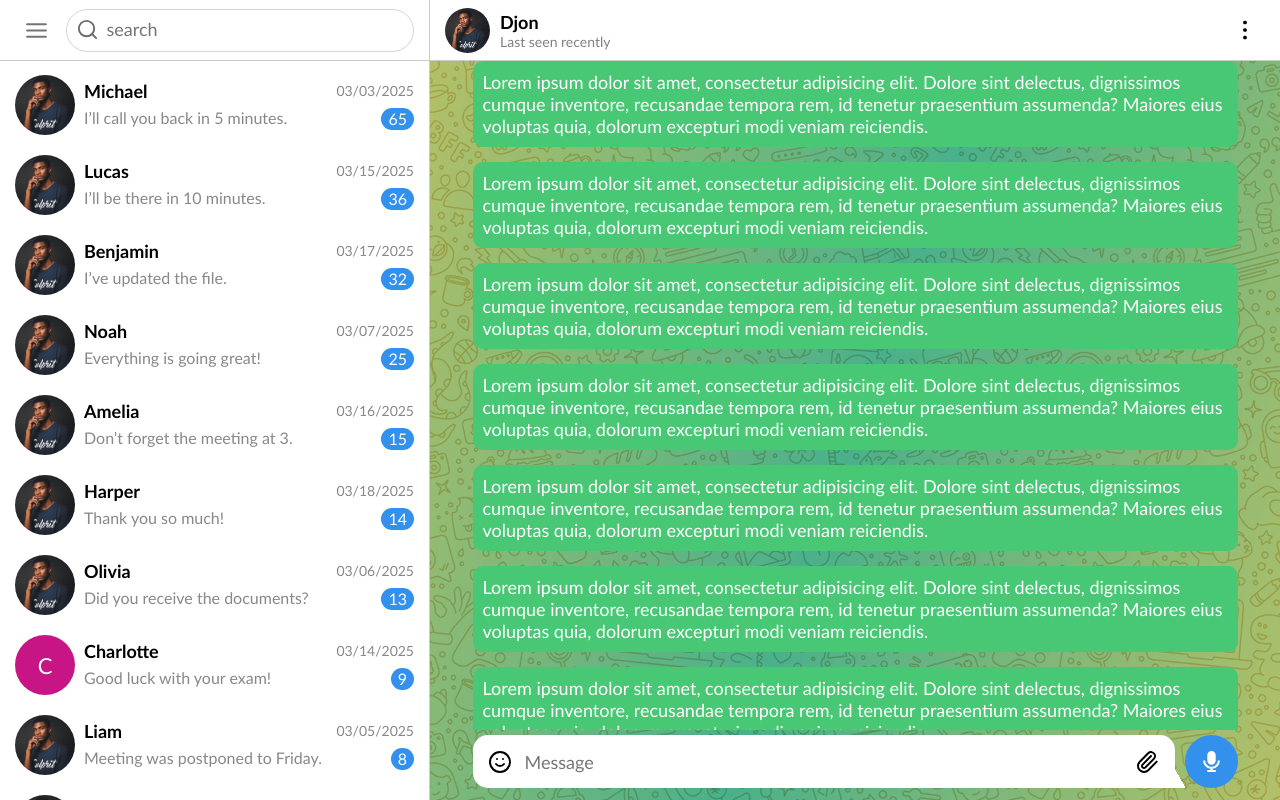
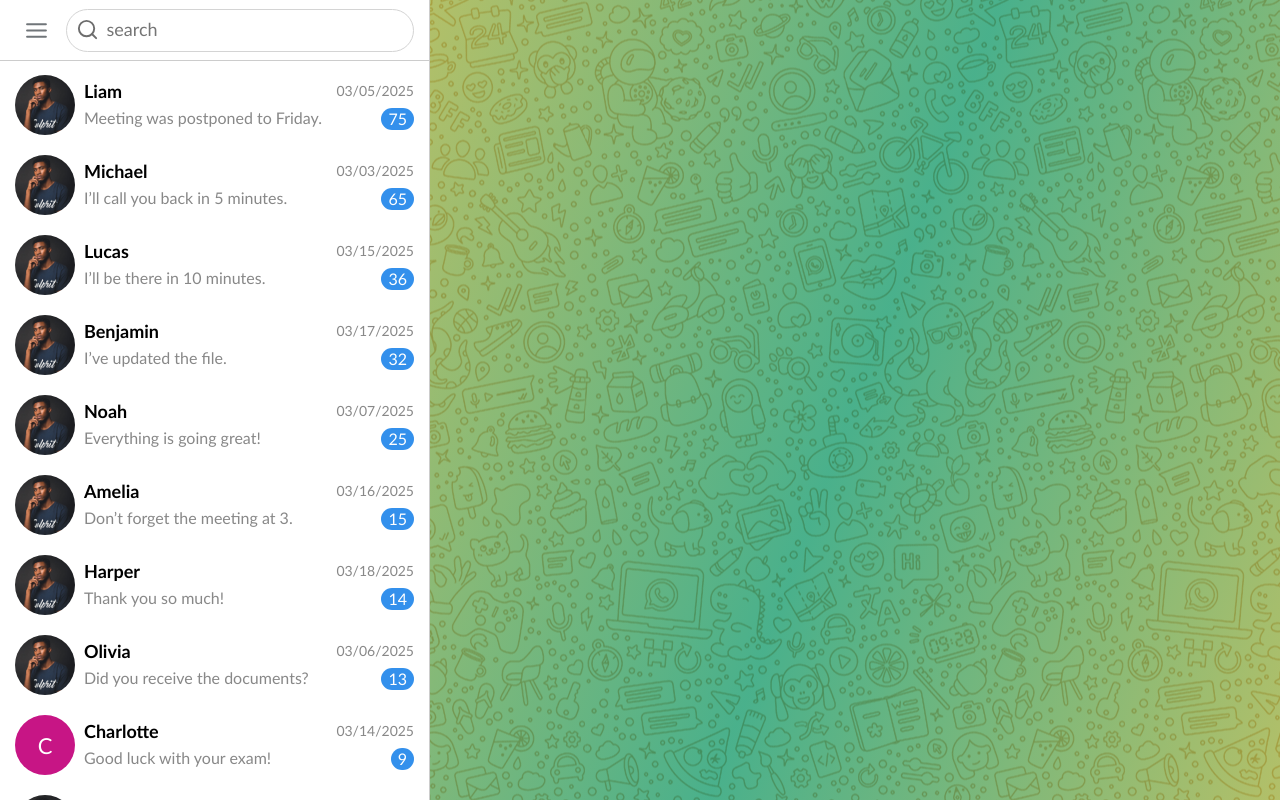
Before and after one commit to hakimov-vs/vortext, a Vue app: page / in a window 1280 px wide. Built offline with nearby package versions, Linux system fonts and the light colour scheme.

Commit message:
global storage is added

```diff
--- a/src/components/ChatSide.vue
+++ b/src/components/ChatSide.vue
@@ -1,5 +1,5 @@
 <template>
-    <div id="chat-side">
+    <div id="chat-side" v-if="store.selectedChat">
         <div class="header">
            <div class="header-bar">
                 <div class="chat-thumbnails">
@@ -11,12 +11,15 @@
                                 </span>
                             </RippleEffect>
                         </div>
-                        <div class="chat-profile-image">
-                            <img src="/images/img2.jpg" alt="User profile">
+                        <div class="chat-profile-image" v-if="hasImage">
+                            <img :src="store.selectedChat.imgURL" alt="User profile">
+                        </div>
+                        <div class="no-image" v-else :style="{ backgroundColor: store.randomBgColor }">
+                            <span>{{ firstLetter }}</span>
                         </div>
                         <div class="chat-profile-name-status">
-                            <p class="chat-profile-name"><b>Djon</b></p>
-                            <p class="chat-profile-status" >Last seen recently</p>
+                            <p class="chat-profile-name"><b>{{ store.selectedChat.name }}</b></p>
+                            <p class="chat-profile-status" >{{ store.selectedChat.date }}</p>
                         </div>
                     </div>
                     <div class="chat-functions">
@@ -75,20 +78,33 @@
             </div>
         </div>
     </div>
+    <div class="message-section" v-else>
+
+    </div>
 </template>
 
 <script>
+import { store } from '@/store/store.js';
 
 export default{
     name:'ChatSide',
     data(){
         return{
             messageText:"",
+            store
         }
     },
     computed:{
         enabletosendtext(){
             return true ? this.messageText != "" : false
+        }
+    },
+    computed:{
+        hasImage() {
+            return !!this.store.selectedChat.imgURL;
+        },
+        firstLetter() {
+            return this.store.selectedChat.name ? this.store.selectedChat.name.charAt(0).toUpperCase() : '?';
         }
     }
 }
@@ -306,6 +322,20 @@ export default{
     align-items: center;
 }
 
+.no-image{
+    width: 45px;
+    height: 45px;
+    border-radius: 50%;
+    display: flex;
+    align-items: center;
+    justify-content: center;
+}
+
+.no-image span {
+    font-size: 20px;
+    color: white;
+}
+
 
 @media (max-width: 900px) {
     #chat-side{
--- a/src/components/SideBar.vue
+++ b/src/components/SideBar.vue
@@ -32,8 +32,7 @@
                 :date="chat.date"
                 :lmessage="chat.lmessage"
                 :unread="chat.unread"
-                :isSelected="chat.userId === selectedUserId"
-                 @select="handleSelect(chat.userId)"
+                @click="selectChatHandle(chat)"
                 />
             </div>
             <!-- <div class="chat-lists">
@@ -47,17 +46,17 @@
 <script>
 import ChatBlock from '@/components/UI/ChatBlock.vue';
 import RippleEffect from './UI/RippleEffect.vue';
+import { store } from '@/store/store.js';
 
 export default{
     name:'SideBar',
     data(){
         return{
-            selectedUserId: null,
             chatListData:[
                     { userId: 1,  imgURL: '', name: 'Emily',     date: '03/02/2025', lmessage: 'Let me know when you’re free.', unread: 5 },
                     { userId: 2,  imgURL: '/images/img2.jpg', name: 'Michael',   date: '03/03/2025', lmessage: 'I’ll call you back in 5 minutes.', unread: 65 },
                     { userId: 3,  imgURL: '/images/img2.jpg', name: 'Sofia',     date: '03/04/2025', lmessage: 'Thanks for your help today!', unread: 0 },
-                    { userId: 4,  imgURL: '/images/img2.jpg', name: 'Liam',      date: '03/05/2025', lmessage: 'Meeting was postponed to Friday.', unread: 8 },
+                    { userId: 4,  imgURL: '/images/img2.jpg', name: 'Liam',      date: '03/05/2025', lmessage: 'Meeting was postponed to Friday.', unread: 75 },
                     { userId: 5,  imgURL: '/images/img2.jpg', name: 'Olivia',    date: '03/06/2025', lmessage: 'Did you receive the documents?', unread: 13 },
                     { userId: 6,  imgURL: '/images/img2.jpg', name: 'Noah',      date: '03/07/2025', lmessage: 'Everything is going great!', unread: 25 },
                     { userId: 7,  imgURL: '', name: 'Isabella',  date: '03/08/2025', lmessage: 'Happy Birthday! 🎉', unread: 3 },
@@ -79,11 +78,11 @@ export default{
         }
     },
     mounted(){
-          this.chatListData = this.chatListData.sort((a, b) => b.unread - a.unread);
+          this.chatListData.sort((a, b) => b.unread - a.unread);
     },
     methods:{
-        handleSelect(userId) {
-             this.selectedUserId = userId;
+        selectChatHandle(chat) {
+             store.selectThisChat(chat)
         }
     },
     components:{
--- a/src/components/UI/ChatBlock.vue
+++ b/src/components/UI/ChatBlock.vue
@@ -1,6 +1,6 @@
 <template>
     <RippleEffect duration="0.6s">
-        <div class="chats" :class="{'selected-chat': isSelected }" @click="$emit('select')">
+        <div class="chats">
             <div class="chat-profile">
                 <template v-if="hasImage">
                     <img :src="imgURL" alt="Profile picture" />
@@ -42,18 +42,15 @@
 </template>
 
 <script>
+import { store } from '@/store/store.js';
 export default{
     name:'ChatBlock',
     data(){
         return{
-            selected:false
+
         }
     },
     props:{
-        isSelected:{
-            type: Boolean,
-            default: false
-        },
         imgURL:{
             type: String,
             default: ""
@@ -77,11 +74,6 @@ export default{
         }
 
     },
-    methods:{
-        slecetthischat(value){
-            this.selected = value;
-        }
-    },
     computed:{
         hasImage() {
             return !!this.imgURL;
@@ -96,7 +88,10 @@ export default{
             '#8B4513', '#556B2F'
             ];
             const index = Math.floor(Math.random() * colors.length)
-            return colors[index];
+            let color = colors[index]
+            store.setRandomBgColor(color)
+            console.log(color)
+            return color;
         },
     }
 }
--- /dev/null
+++ b/src/store/store.js
@@ -0,0 +1,15 @@
+import { reactive } from 'vue'
+
+export const store = reactive({
+    selectedChat: null,
+    randomBgColor: null,
+    selectThisChat(chat) {
+        this.selectedChat = chat
+    },
+    closeThisChat() {
+        this.selectedChat = null
+    },
+    setRandomBgColor(color){
+        this.randomBgColor = color
+    }
+})
```
